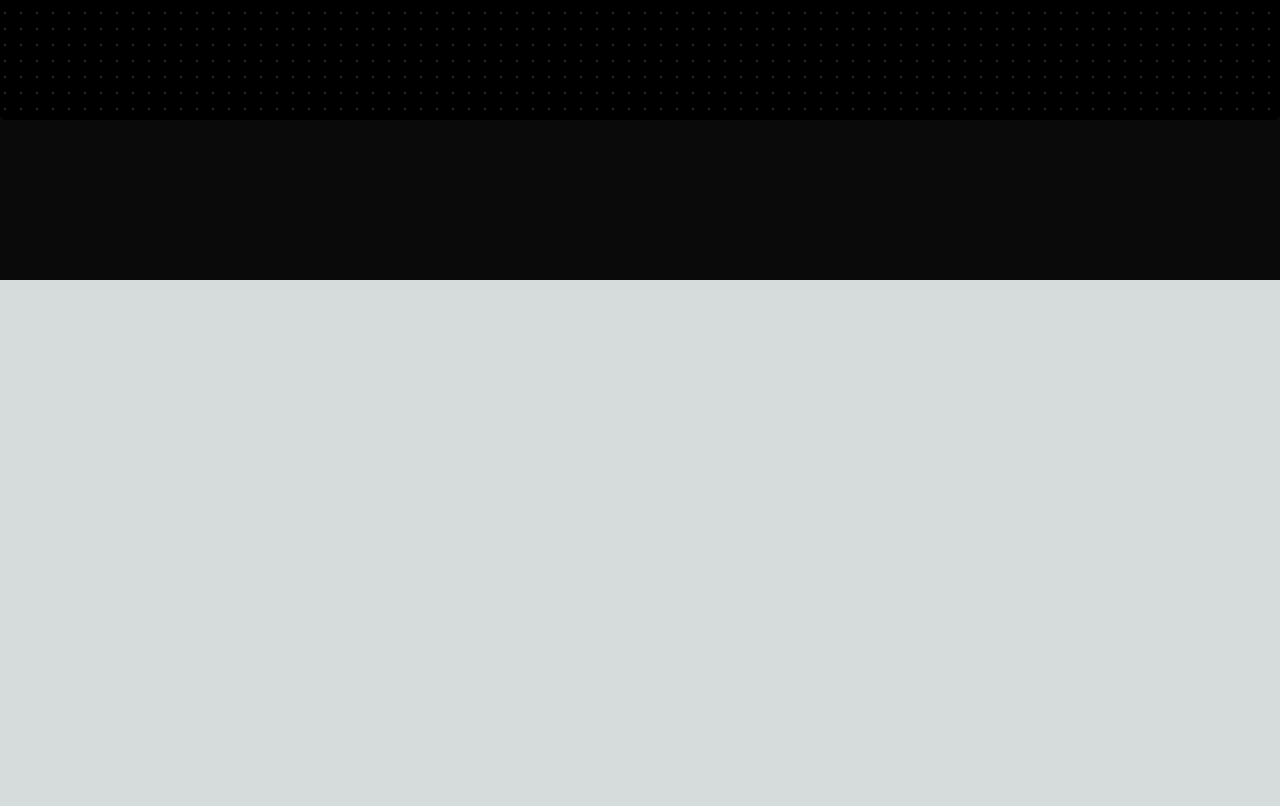
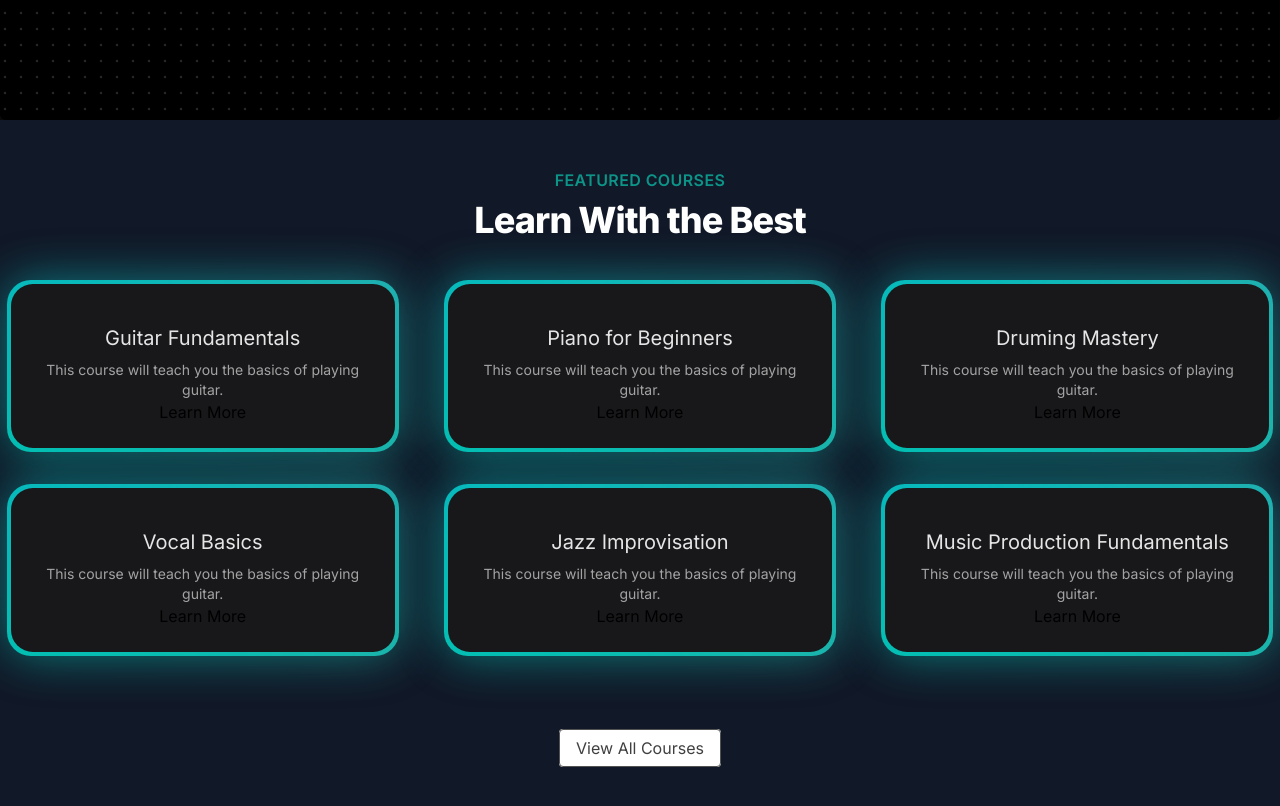
Before and after one commit to UMANG202127/Next_Music_Website, a Next.js app: page / in a window 1280 px wide. Shown: the part 520-1326 px from the top of the page. Before the commit the page ends 800 px from the top, so only its background shows below. Built offline with nearby package versions, Linux system fonts and the light colour scheme.

Commit message:
add the courses section

```diff
--- a/src/app/page.tsx
+++ b/src/app/page.tsx
@@ -1,3 +1,4 @@
+import FeaturedCourses from "@/components/FeaturedCourses";
 import Herosection from "@/components/Herosection";
 import Image from "next/image";
 
@@ -5,6 +6,7 @@
   return (
     <main className="min-h-screen bg-black/[0.96] antialiased bg-grid-white/[0.02]">
       <Herosection />
+      <FeaturedCourses />
     </main>
   );
 }
--- /dev/null
+++ b/src/components/FeaturedCourses.tsx
@@ -0,0 +1,55 @@
+'use client'
+import courseData from "../data/music_courses.json"
+import Link from "next/link"
+import { BackgroundGradient } from "./ui/background-gradient"
+
+interface Course{
+            id:number,
+            title: string,
+            slug: string,
+            description: string,
+            price: number,
+            instructor: string,
+            isFeatured: boolean,
+}
+
+function FeaturedCourses() {
+    const featuredCourses = courseData.courses.filter((course:Course) => course.isFeatured)
+
+  return (
+    <div className="py-12 bg-gray-900">
+      <div>
+        <div className="text-center">
+            <h2 className="text-base text-teal-600 font-semibold tracking-wide uppercase">FEATURED COURSES</h2>
+            <p className="mt-2 text-3xl leading-8 font-extrabold tracking-tight text-white sm:text-4xl">Learn With the Best</p>
+        </div>
+      </div>
+      <div className="mt-10">
+        <div className="grid grid-cols-1 sm:grid-cols-2 lg:grid-cols-3 gap-8 justify-center">
+            {featuredCourses.map((course:Course)=> (
+                <div key={course.id} className="flex justify-center">
+                    <BackgroundGradient className="flex flex-col rounded-[22px] bg-white dark:bg-zinc-900 overflow-hidden h-full max-w-sm">
+                        <div className="p-4 sm:p-6 flex flex-col items-center text-center flex-grow">
+                            <p className="text-lg sm:text-xl text-black mt-4 mb-2 dark:text-neutral-200">{course.title}</p>
+                            <p className="text-sm text-neutral-600 dark:text-neutral-400 flex-grow">{course.description}</p>
+                            <Link href={`/courses/${course.slug}`}>
+                                Learn More
+                            </Link>
+                            </div>
+                    </BackgroundGradient>
+                </div>
+            ))}
+        </div>
+      </div>
+      <div className="mt-20 text-center">
+        <Link href={"/courses"}
+        className="px-4 py-2 rounded border border-neutral-600 text-neutral-700 bg-white hover:bg-gray-100 transition duration-200"
+        >
+            View All Courses
+        </Link>
+      </div>
+    </div>
+  )
+}
+
+export default FeaturedCourses
--- /dev/null
+++ b/src/components/ui/background-gradient.tsx
@@ -0,0 +1,72 @@
+import { cn } from "@/utils/cn";
+import React from "react";
+import { motion } from "framer-motion";
+
+export const BackgroundGradient = ({
+  children,
+  className,
+  containerClassName,
+  animate = true,
+}: {
+  children?: React.ReactNode;
+  className?: string;
+  containerClassName?: string;
+  animate?: boolean;
+}) => {
+  const variants = {
+    initial: {
+      backgroundPosition: "0 50%",
+    },
+    animate: {
+      backgroundPosition: ["0, 50%", "100% 50%", "0 50%"],
+    },
+  };
+  return (
+    <div className={cn("relative p-[4px] group", containerClassName)}>
+      <motion.div
+        variants={animate ? variants : undefined}
+        initial={animate ? "initial" : undefined}
+        animate={animate ? "animate" : undefined}
+        transition={
+          animate
+            ? {
+                duration: 5,
+                repeat: Infinity,
+                repeatType: "reverse",
+              }
+            : undefined
+        }
+        style={{
+          backgroundSize: animate ? "400% 400%" : undefined,
+        }}
+        className={cn(
+          "absolute inset-0 rounded-3xl z-[1] opacity-60 group-hover:opacity-100 blur-xl  transition duration-500 will-change-transform",
+          " bg-[radial-gradient(circle_farthest-side_at_0_100%,#00ccb1,transparent),radial-gradient(circle_farthest-side_at_100%_0,#7b61ff,transparent),radial-gradient(circle_farthest-side_at_100%_100%,#ffc414,transparent),radial-gradient(circle_farthest-side_at_0_0,#1ca0fb,#141316)]"
+        )}
+      />
+      <motion.div
+        variants={animate ? variants : undefined}
+        initial={animate ? "initial" : undefined}
+        animate={animate ? "animate" : undefined}
+        transition={
+          animate
+            ? {
+                duration: 5,
+                repeat: Infinity,
+                repeatType: "reverse",
+              }
+            : undefined
+        }
+        style={{
+          backgroundSize: animate ? "400% 400%" : undefined,
+        }}
+        className={cn(
+          "absolute inset-0 rounded-3xl z-[1] will-change-transform",
+          "bg-[radial-gradient(circle_farthest-side_at_0_100%,#00ccb1,transparent),radial-gradient(circle_farthest-side_at_100%_0,#7b61ff,transparent),radial-gradient(circle_farthest-side_at_100%_100%,#ffc414,transparent),radial-gradient(circle_farthest-side_at_0_0,#1ca0fb,#141316)]"
+        )}
+      />
+
+      <div className={cn("relative z-10", className)}>{children}</div>
+    </div>
+  );
+};
```
